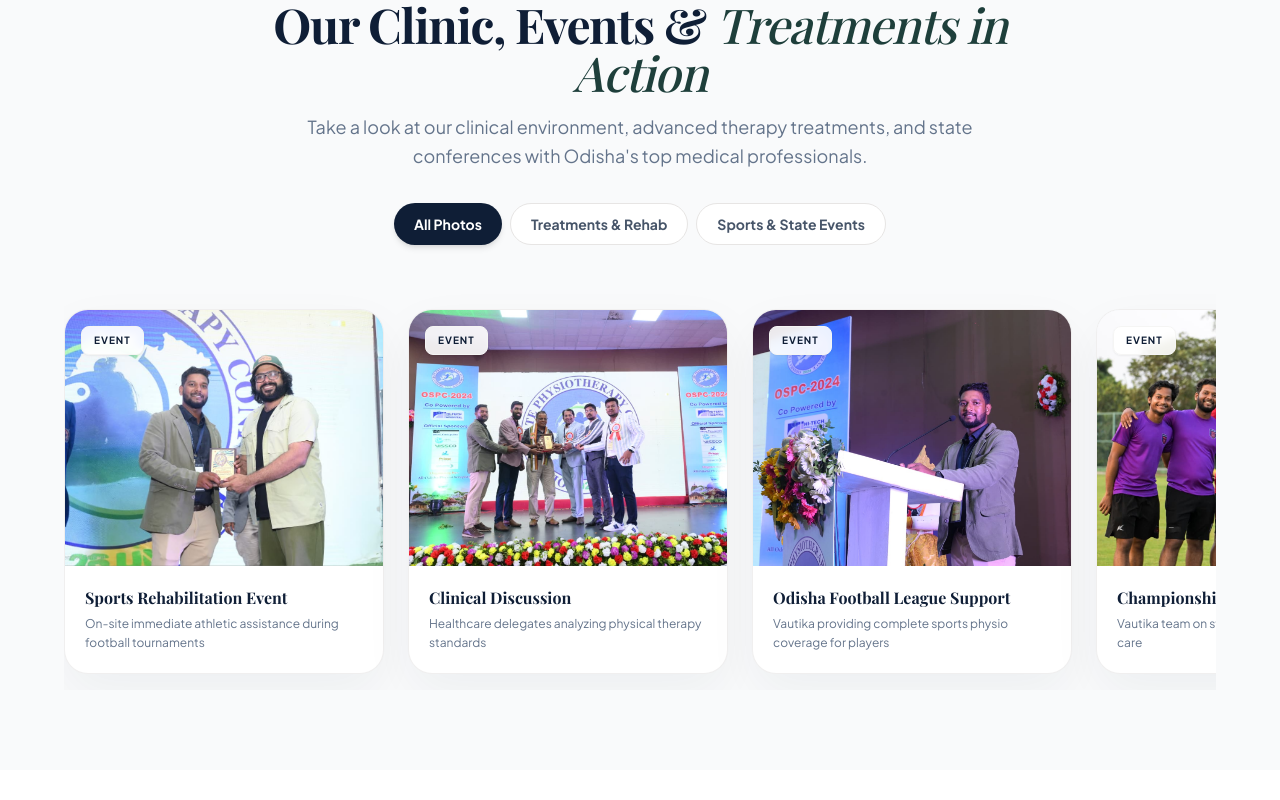
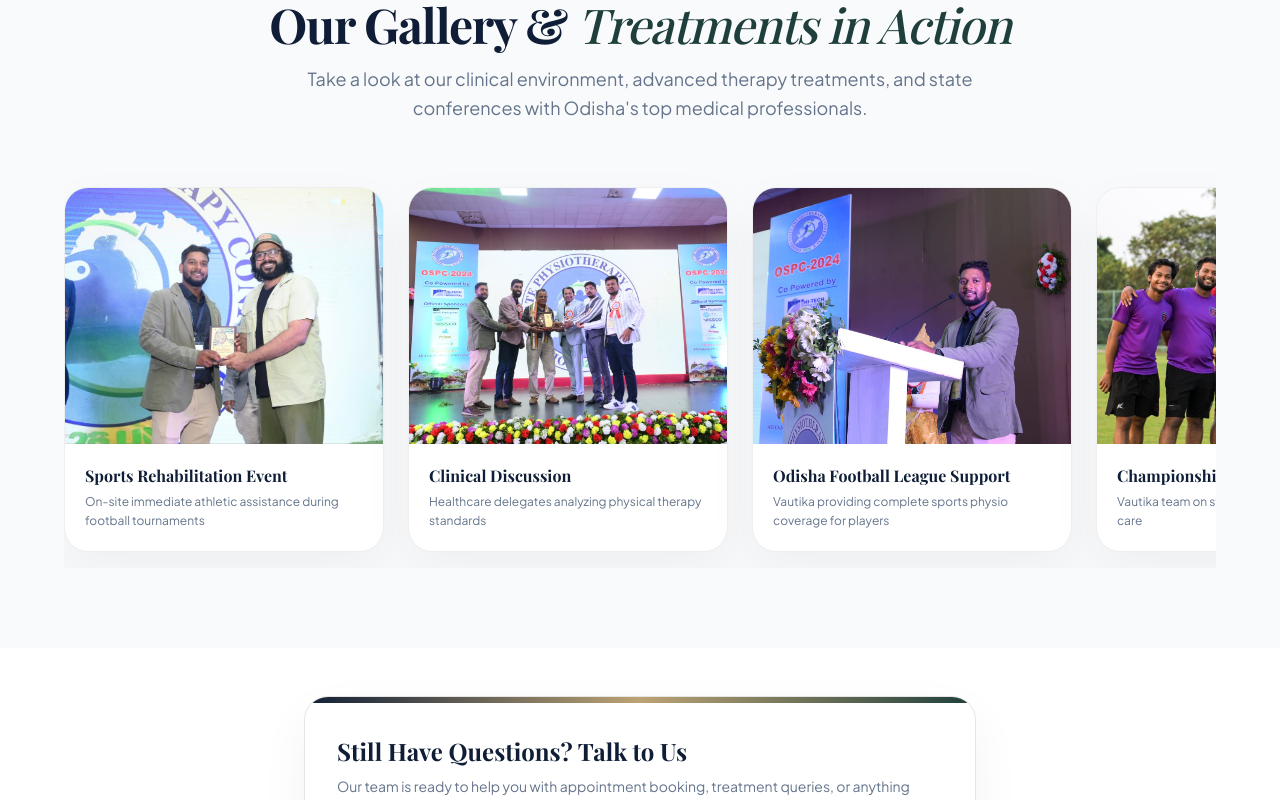
Before and after one commit to vautika/website, a Next.js app: page / in a window 1280 px wide. Shown: the part 9647-10447 px from the top of the page. Built offline with nearby package versions, Linux system fonts and the light colour scheme; a web font is replaced by a local one.

Commit message:
style: remove category tags, filter tabs, and display unified photo feed

```diff
--- a/src/components/sections/GallerySection.tsx
+++ b/src/components/sections/GallerySection.tsx
@@ -149,20 +149,9 @@ const galleryItems: GalleryItem[] = [
   }
 ]
 
-const CATEGORIES = [
-  { id: 'all', label: 'All Photos' },
-  { id: 'treatment', label: 'Treatments & Rehab' },
-  { id: 'event', label: 'Sports & State Events' }
-]
-
 export default function GallerySection() {
-  const [activeTab, setActiveTab] = useState<'all' | 'treatment' | 'clinic' | 'event'>('all')
   const [lightboxIndex, setLightboxIndex] = useState<number | null>(null)
   const carouselRef = useRef<HTMLDivElement>(null)
-
-  const filteredItems = galleryItems.filter(
-    item => activeTab === 'all' || item.category === activeTab
-  )
 
   // Auto-scroll logic for carousel
   useEffect(() => {
@@ -182,7 +171,7 @@ export default function GallerySection() {
 
     startAutoPlay()
     return () => clearInterval(intervalId)
-  }, [activeTab])
+  }, [])
 
   const scrollLeft = () => {
     carouselRef.current?.scrollBy({ left: -320, behavior: 'smooth' })
@@ -194,12 +183,12 @@ export default function GallerySection() {
 
   const handleNextImage = () => {
     if (lightboxIndex === null) return
-    setLightboxIndex((lightboxIndex + 1) % filteredItems.length)
+    setLightboxIndex((lightboxIndex + 1) % galleryItems.length)
   }
 
   const handlePrevImage = () => {
     if (lightboxIndex === null) return
-    setLightboxIndex((lightboxIndex - 1 + filteredItems.length) % filteredItems.length)
+    setLightboxIndex((lightboxIndex - 1 + galleryItems.length) % galleryItems.length)
   }
 
   return (
@@ -208,28 +197,11 @@ export default function GallerySection() {
         <div className="text-center max-w-3xl mx-auto mb-12">
           <span className="badge mb-4">Vautika Gallery</span>
           <h2 className="section-title mb-4">
-            Our Clinic, Events &amp; <span className="font-medium italic text-secondary-700">Treatments in Action</span>
+            Our Gallery &amp; <span className="font-medium italic text-secondary-700">Treatments in Action</span>
           </h2>
           <p className="section-subtitle">
             Take a look at our clinical environment, advanced therapy treatments, and state conferences with Odisha's top medical professionals.
           </p>
-
-          {/* Category Tabs */}
-          <div className="flex flex-wrap justify-center gap-2 mt-8">
-            {CATEGORIES.map(cat => (
-              <button
-                key={cat.id}
-                onClick={() => setActiveTab(cat.id as any)}
-                className={`text-xs md:text-sm px-5 py-2.5 rounded-full font-bold font-sans transition-all duration-300 ${
-                  activeTab === cat.id
-                    ? 'bg-primary-900 text-white shadow-md'
-                    : 'bg-white text-slate-600 border border-stone-200 hover:border-primary-900 hover:text-primary-900'
-                }`}
-              >
-                {cat.label}
-              </button>
-            ))}
-          </div>
         </div>
 
         {/* Carousel Container */}
@@ -248,7 +220,7 @@ export default function GallerySection() {
             className="flex gap-6 overflow-x-auto scrollbar-hide py-4 px-2 snap-x snap-mandatory"
             style={{ scrollbarWidth: 'none', msOverflowStyle: 'none' }}
           >
-            {filteredItems.map((item, index) => (
+            {galleryItems.map((item, index) => (
               <div
                 key={item.id}
                 onClick={() => setLightboxIndex(index)}
@@ -267,9 +239,6 @@ export default function GallerySection() {
                       <Maximize2 className="w-5 h-5" />
                     </span>
                   </div>
-                  <span className="absolute top-4 left-4 bg-white/90 backdrop-blur-sm border border-stone-100 text-[10px] font-bold text-primary-900 uppercase tracking-widest px-3 py-1.5 rounded-lg shadow-sm">
-                    {item.category === 'treatment' ? 'Treatment' : item.category === 'clinic' ? 'Clinic' : 'Event'}
-                  </span>
                 </div>
                 <div className="p-5">
                   <h3 className="font-display font-bold text-primary-900 text-sm md:text-base truncate mb-1">
@@ -294,7 +263,7 @@ export default function GallerySection() {
 
         {/* Indicator dots for mobile swipe */}
         <div className="flex justify-center gap-1.5 mt-6 md:hidden">
-          {filteredItems.slice(0, Math.min(filteredItems.length, 6)).map((_, i) => (
+          {galleryItems.slice(0, Math.min(galleryItems.length, 6)).map((_, i) => (
             <span key={i} className="w-1.5 h-1.5 rounded-full bg-slate-300" />
           ))}
         </div>
@@ -304,10 +273,7 @@ export default function GallerySection() {
       {lightboxIndex !== null && (
         <div className="fixed inset-0 z-[9999] bg-black/95 backdrop-blur-md flex flex-col justify-between py-6 px-4 md:px-12 select-none">
           {/* Top Bar */}
-          <div className="flex justify-between items-center text-white/80">
-            <span className="text-xs font-bold uppercase tracking-widest bg-white/10 px-3 py-1.5 rounded-lg">
-              {filteredItems[lightboxIndex].category}
-            </span>
+          <div className="flex justify-end items-center text-white/80">
             <button
               onClick={() => setLightboxIndex(null)}
               className="w-10 h-10 rounded-full bg-white/10 flex items-center justify-center text-white hover:bg-white/20 transition-colors"
@@ -331,8 +297,8 @@ export default function GallerySection() {
             {/* Image */}
             <div className="relative w-full max-w-4xl h-[55vh] md:h-[70vh]">
               <Image
-                src={filteredItems[lightboxIndex].src}
-                alt={filteredItems[lightboxIndex].title}
+                src={galleryItems[lightboxIndex].src}
+                alt={galleryItems[lightboxIndex].title}
                 fill
                 sizes="(max-width: 1200px) 100vw, 1200px"
                 className="object-contain"
@@ -353,13 +319,13 @@ export default function GallerySection() {
           {/* Description Footer */}
           <div className="text-center text-white max-w-2xl mx-auto space-y-2">
             <h3 className="font-display font-bold text-lg md:text-xl">
-              {filteredItems[lightboxIndex].title}
+              {galleryItems[lightboxIndex].title}
             </h3>
             <p className="text-xs md:text-sm text-slate-400">
-              {filteredItems[lightboxIndex].desc}
+              {galleryItems[lightboxIndex].desc}
             </p>
             <span className="inline-block text-[10px] text-slate-500 pt-2 font-mono">
-              {lightboxIndex + 1} of {filteredItems.length}
+              {lightboxIndex + 1} of {galleryItems.length}
             </span>
           </div>
         </div>
```
